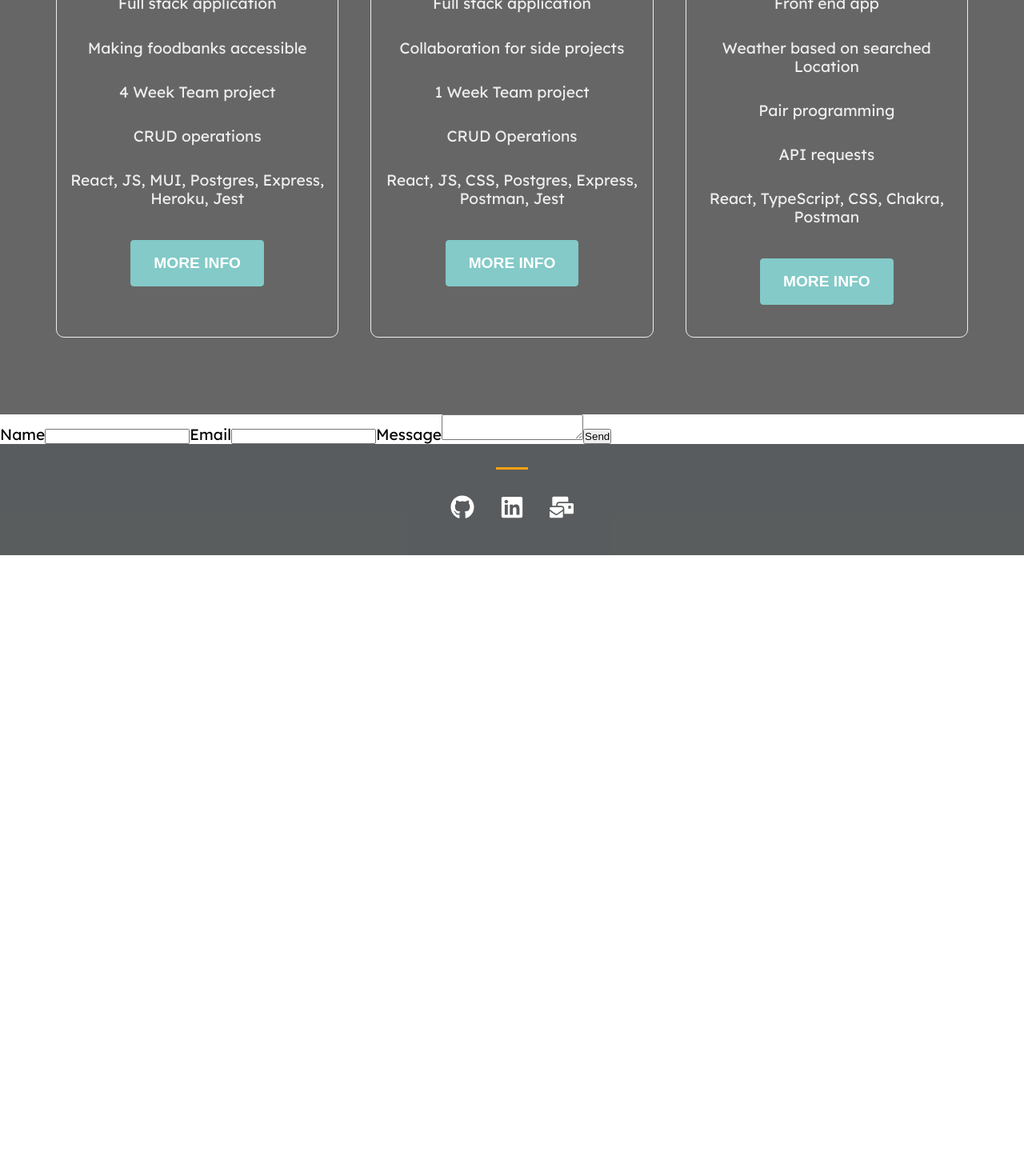
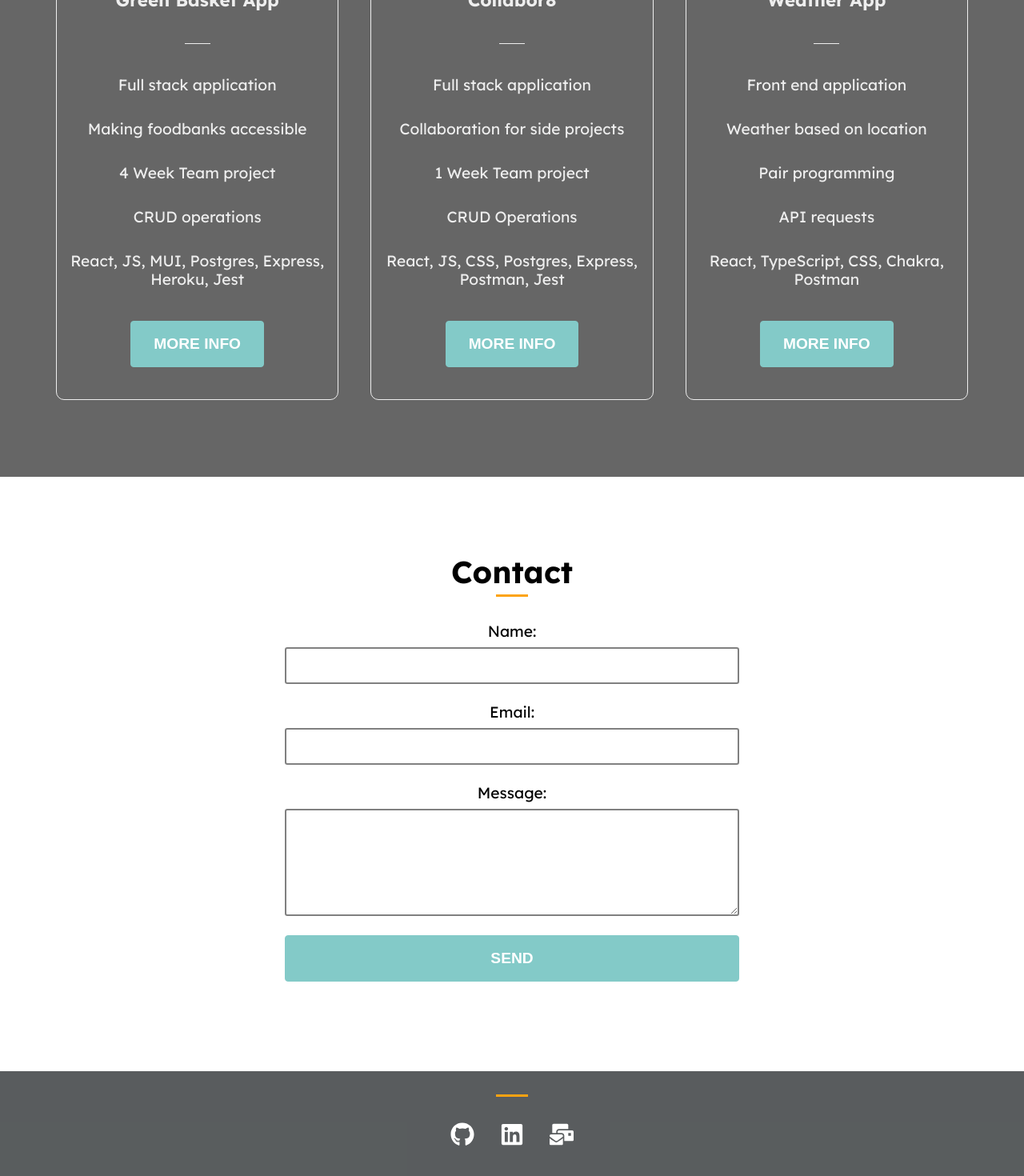
Before and after one commit to penny-luc/portfolio, a React (Create React App) app in the folder portfolio./: page / in a window 1280 px wide. Shown: the part 1900-3370 px from the top of the page at 80% size. Before the commit the page ends 2594 px from the top, so only its background shows below. Built offline with nearby package versions, Linux system fonts and the light colour scheme.

Commit message:
added external links, updated favicon and styled form

```diff
--- a/portfolio./public/index.html
+++ b/portfolio./public/index.html
@@ -2,14 +2,14 @@
 <html lang="en">
   <head>
     <meta charset="utf-8" />
-    <!-- <link rel="icon" href="%PUBLIC_URL%/favicon.ico" /> -->
+    <link rel="icon" href="%PUBLIC_URL%/favicon.ico" />
     <meta name="viewport" content="width=device-width, initial-scale=1" />
     <meta name="theme-color" content="#000000" />
     <meta
       name="description"
-      content="Penny's personal website"
+      content="My Portfolio"
     />
-    <link rel="apple-touch-icon" href="%PUBLIC_URL%/logo192.png" />
+    <!-- <link rel="apple-touch-icon" href="%PUBLIC_URL%/logo192.png" /> -->
     <!--
       manifest.json provides metadata used when your web app is installed on a
       user's mobile device or desktop. See https://developers.google.com/web/fundamentals/web-app-manifest/
--- a/portfolio./src/components/About.css
+++ b/portfolio./src/components/About.css
@@ -51,6 +51,7 @@
     border-radius: 50px;
     margin: 2rem;
     box-shadow: 0 6px 20px rgb(0,0,0,.2);
+
 }
 
 @media screen and (max-width:940px) {
--- a/portfolio./src/components/About.js
+++ b/portfolio./src/components/About.js
@@ -17,7 +17,11 @@ const About = () => {
           <p>For the past 6 years I was a Building Services Mechanical Engineer. I worked on many large scale projects ranging from domestic to commerial sites, collorbating with architects and engineers.</p>
           <p>I was curious to learn about the technology that we often take for granted. I left my comfort zone and took a gamble with a 16 week coding bootcamp at School of Code.</p>
           <p>Whilst I have learnt a lot on the bootcamp I feel like I have barely scratched the surface! As tech continues to grow expontionally I too want to grow my knowledge and I'm excited to see where this journey takes me!</p>
-          <button className="button">My CV</button>
+          <p>Shout out to my fellow bootcampers <a href="https://luna-chong.netlify.app/" target="_blank"
+            rel="noreferrer" >Luna </a>for this beautiful illustration and to <a href="https://emmawilkinson.netlify.app" target="_blank" rel="noreferrer"> Emma </a>for the fabulous favicon!</p>
+          <a href="https://drive.google.com/file/d/10SZPq4yb6dJXwN8OAMTBD2iAUQrUUioi/view?usp=sharing" target="_blank"
+            rel="noreferrer"><button className="button">My CV</button></a>
+
 
           {/* <img src={penny} alt="penny" /> */}
         </div>
--- a/portfolio./src/components/Contact.css
+++ b/portfolio./src/components/Contact.css
@@ -1,53 +1,28 @@
 .contact{
     margin: 5rem auto;
     padding: 1rem;
-    width: 100%
+    width: 100%;
+    text-align: center;
 }
 
-.contact .container {
-    width: 1240px;
+form {
+    display: flex;
+    flex-direction: column;
+    padding: 1rem;
     margin: auto;
-    display: grid;
-    grid-template-columns: repeat(2, 1fr);
+    max-width: 600px;
 }
 
-.contact .col-1 {
-    padding: 1rem;
-    display: flex;
-    flex-direction: column;
+form label {
+    margin-bottom: .5rem;
 }
 
-.contact .col-1 p:nth-child(1){
-    font-size: 1.8rem;
-    font-style: italic;
+form input, textarea {
+    margin-bottom: 1.5rem;
+    padding: 10px 18px;
+    font-size: 1.2rem;
+    background: rgba(255,255,255);
+    border: 2px solid grey;
+    border-radius: 0.2rem;
+    color: black;
 }
-
-.contact .col-1 p:nth-child(2){
-    font-size: 3rem;
-    font-weight: 600;
-    margin: .5rem 0;
-}
-
-.contact .col-1 p:nth-child(3){
-    font-size: 1.2rem;
-   margin-bottom: 1rem;
-}
-
-.contact .col-2{
-    margin:auto;
-}
-
-
-@media screen and (max-width:940px) {
-.contact .container {
-    max-width: 100%;
-    grid-template-columns: 1fr;
-    grid-gap: 0;
-}
-.contact iframe{
-    width: 100%;
-    height: auto;
-}
-
-
-}
--- a/portfolio./src/components/Contact.js
+++ b/portfolio./src/components/Contact.js
@@ -1,45 +1,65 @@
 import "./Contact.css";
-import { useRef } from "react";
-import emailjs from '@emailjs/browser';
+import { useState, useRef } from "react";
+import emailjs from "@emailjs/browser";
+
+
+
+
 
 const Contact = () => {
-  // return (
-    // <div className="contact" id='contact'>
-    //   <div className="container">
-    //     <div className="col-1">
-    //       <p>Main heading</p>
-    //       <p>heading</p>
-    //       <p>paragraph of text</p>
-    //       <button className="button">button</button>
-    //     </div>
-    //     <div className="col-2">
-    //     </div>
-    //   </div>
-    // </div>
-    const form = useRef();
+
+  const [submitMessage, setSubmitMessage] = useState(false);
+
+  const form = useRef();
 
   const sendEmail = (e) => {
     e.preventDefault();
 
-    emailjs.sendForm(process.env.REACT_APP_SERVICE_ID, process.env.REACT_APP_TEMPLATE_ID, form.current, process.env.REACT_APP_PUBLIC_KEY)
-      .then((result) => {
+    emailjs
+      .sendForm(
+        process.env.REACT_APP_SERVICE_ID,
+        process.env.REACT_APP_TEMPLATE_ID,
+        form.current,
+        process.env.REACT_APP_PUBLIC_KEY
+      )
+      .then(
+        (result) => {
           console.log(result.text);
-      }, (error) => {
+        },
+        (error) => {
           console.log(error.text);
-      });
-      e.target.reset()
+        }
+      );
+    e.target.reset();
+
+
   };
 
+  const handleClick = (e) => {
+    setSubmitMessage(true)
+  }
+
   return (
-    <form ref={form} onSubmit={sendEmail}>
-      <label>Name</label>
-      <input type="text" name="user_name" />
-      <label>Email</label>
-      <input type="email" name="user_email" />
-      <label>Message</label>
-      <textarea name="message" />
-      <input type="submit" value="Send" />
-    </form>
+    <div className="contact" id="contact">
+    <h1>Contact</h1>
+    <span className="line"></span>
+      <div className="form">
+        <form ref={form} onSubmit={sendEmail}>
+          <label>Name:</label>
+          <input type="text" name="user_name" />
+          <label>Email:</label>
+          <input type="email" name="user_email" />
+          <label>Message:</label>
+          <textarea rows='5' name="message" />
+          <button onClick={handleClick} className="button">Send</button>
+
+          {submitMessage ? (
+          <h3 style={{margin : '2rem'}}> Thank you for your message!</h3>
+        ) : null}
+
+        </form>
+      </div>
+    </div>
   );
   // );
 };
--- a/portfolio./src/components/Footer.js
+++ b/portfolio./src/components/Footer.js
@@ -22,8 +22,8 @@ const Footer = () => {
           >
             <FaLinkedin size={30} style={{ color: "white", margin: "1rem" }} />
           </a>
-
-          <FaMailBulk size={30} style={{ color: "white", margin: "1rem" }} />
+          <a href="#contact">
+          <FaMailBulk size={30} style={{ color: "white", margin: "1rem" }} /> </a>
         </div>
       </div>
     </div>
--- a/portfolio./src/components/Navbar.js
+++ b/portfolio./src/components/Navbar.js
@@ -14,7 +14,6 @@ const closeMenu = () => setClick(false)
         <div className='header'>
         <nav className='navbar'>
             <a href ="/" className='logo'>
-                {/* <img src={logo} alt="logo"></img> */}
                 <h1>PL</h1>
             </a>
         <div className='hamburger' onClick={handleClick}>
--- a/portfolio./src/components/Projects.js
+++ b/portfolio./src/components/Projects.js
@@ -36,8 +36,8 @@ const Projects = () => {
         <div className="card">
           <h3>Weather App</h3>
           <span className="bar"></span>
-          <p className="btc">Front end app</p>
-          <p>Weather based on searched Location</p>
+          <p className="btc">Front end application</p>
+          <p>Weather based on location</p>
           <p>Pair programming</p>
           <p>API requests</p>
           <p>React, TypeScript, CSS, Chakra, Postman</p>
```
Also changed, not shown: 1 other file (tests, documents, lock files or other folders).
